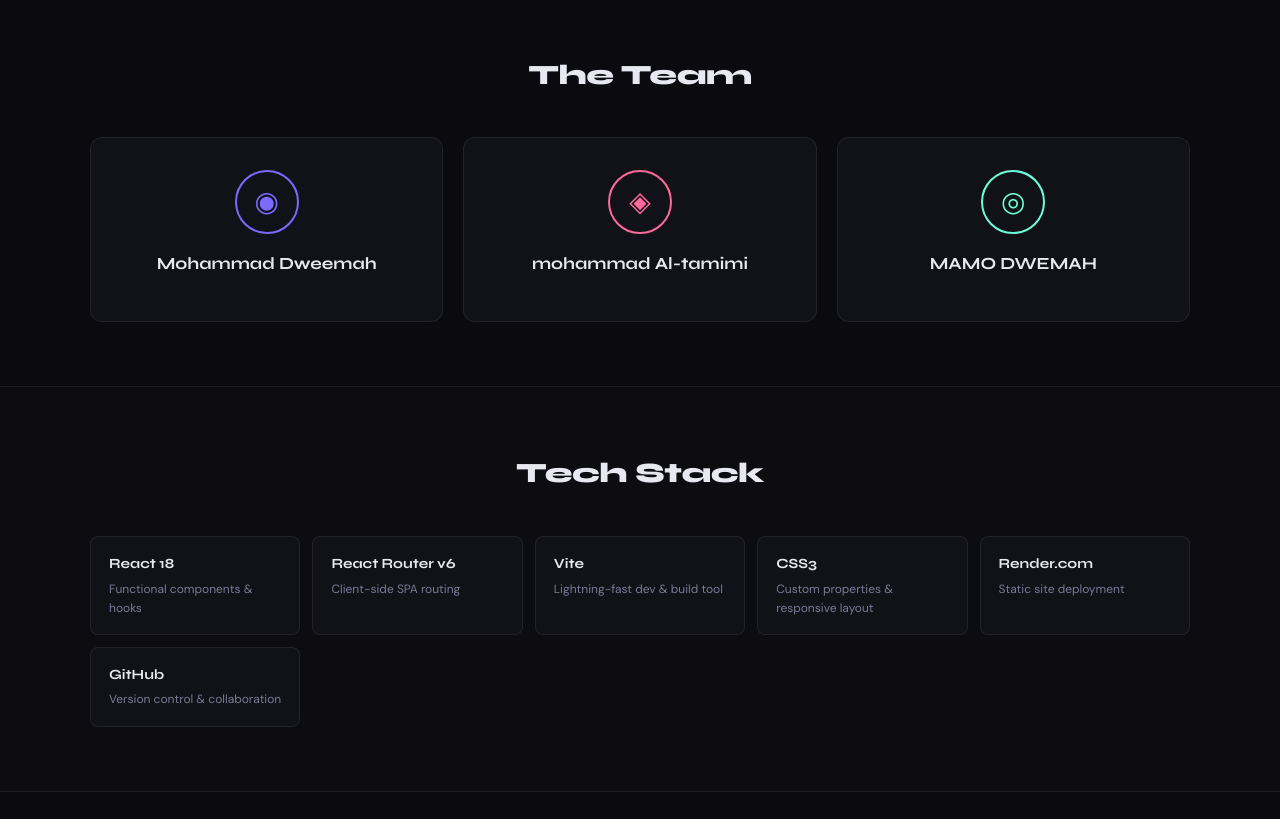
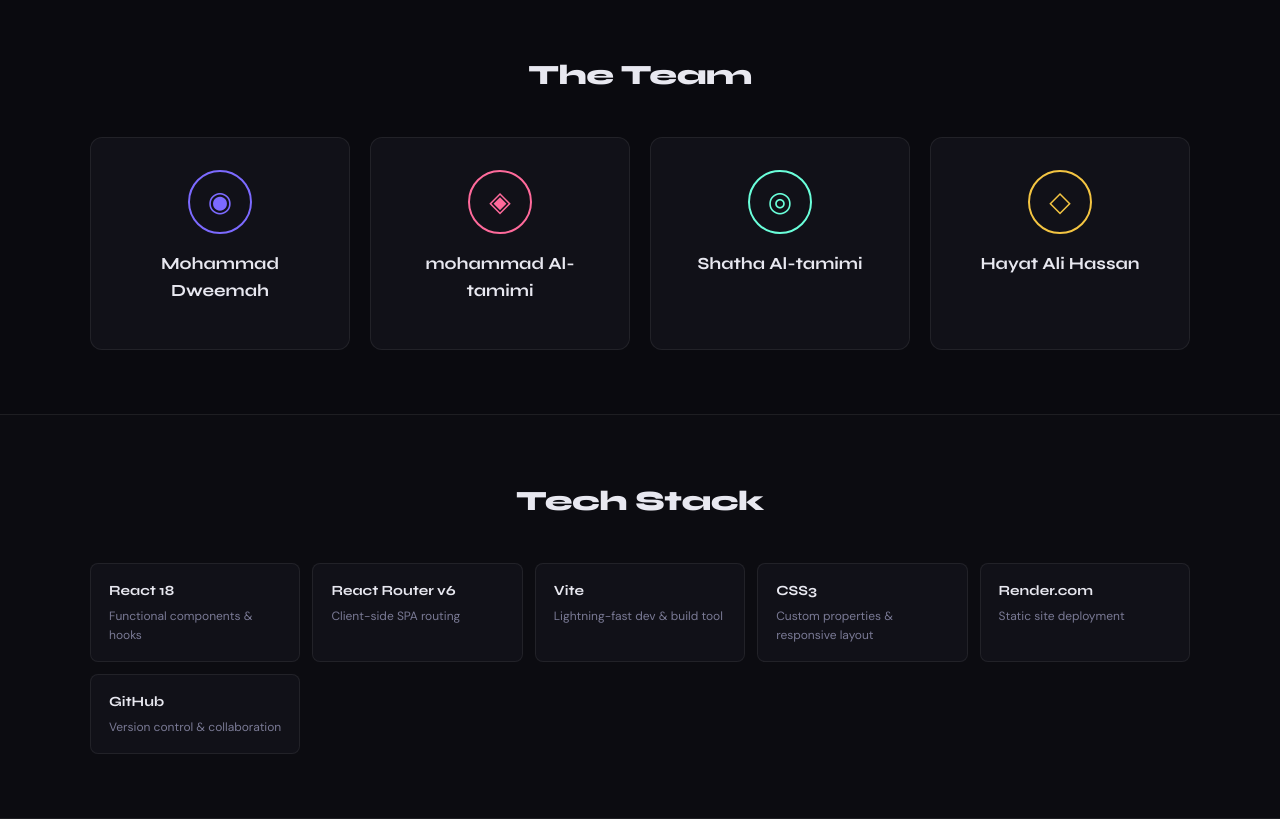
Before and after one commit to mohammed-dweemah/project-01, a React (Vite) app: page /about in a window 1280 px wide. Shown: the part 940-1759 px from the top of the page. Before the commit the page ends 1732 px from the top, so only its background shows below. Built offline with nearby package versions, Linux system fonts and the light colour scheme; the HTML template or start-up script is replaced by a standard one.

Commit message:
add team member

```diff
--- a/src/pages/AboutPage/AboutPage.jsx
+++ b/src/pages/AboutPage/AboutPage.jsx
@@ -4,24 +4,23 @@ import './AboutPage.css';
 const team = [
   {
     name: 'Mohammad Dweemah',
-
     avatar: '◉',
     color: '#7c6aff',
-
   },
   {
     name: 'mohammad Al-tamimi ',
-
     avatar: '◈',
     color: '#ff6a9b',
-
   },
   {
-    name: 'MAMO DWEMAH',
-
+    name: 'Shatha Al-tamimi ',
     avatar: '◎',
     color: '#6affda',
-
+  },
+  {
+    name: 'Hayat Ali Hassan',
+    avatar: '◇',
+    color: '#f4c542',
   },
 ];
 
```
